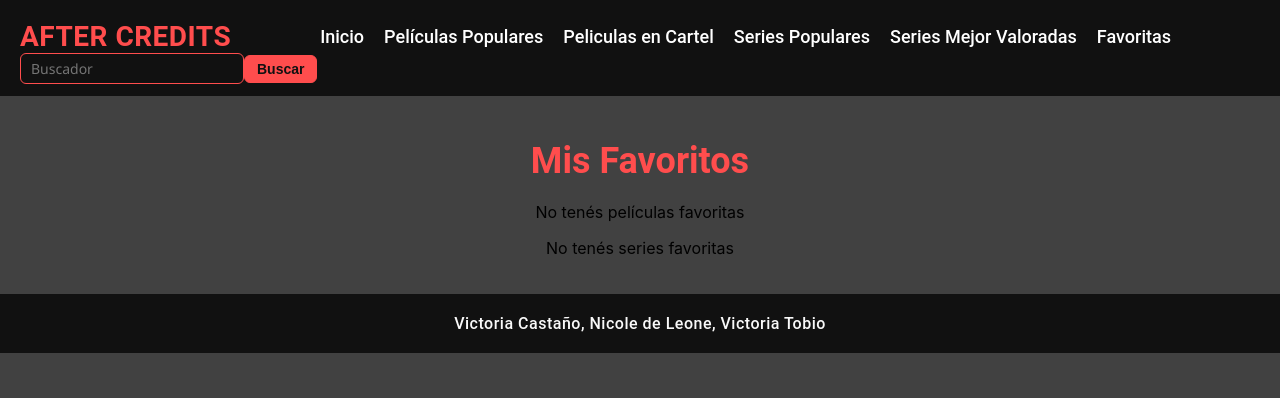
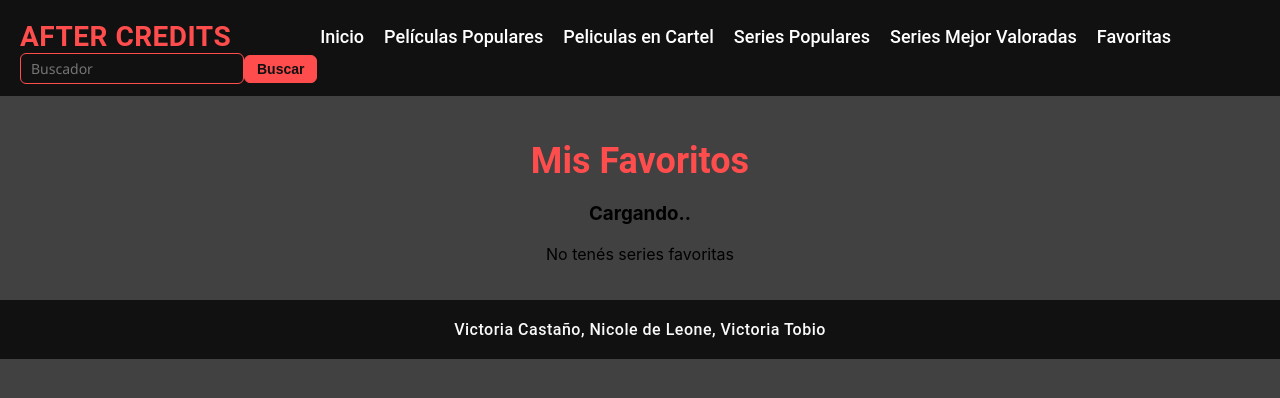
Before and after one commit to NicoledeLeone23/proyectoIntegrador3, a React (Create React App) app in the folder proyecto/proyecto-integrador/: page /favoritos in a window 1280 px wide. Shown: the top 398 px of the page. Built offline with nearby package versions, Linux system fonts and the light colour scheme.

Commit message:
correciones

```diff
--- a/proyecto/proyecto-integrador/src/components/Buscador/Buscador.js
+++ b/proyecto/proyecto-integrador/src/components/Buscador/Buscador.js
@@ -11,7 +11,7 @@ class Buscador extends Component {
   }
 
   controlarForm(e){
-    e.preventDefault();
+   e.preventDefault();
     this.props.history.push("/resultado/" + this.state.input);
   };
 
--- a/proyecto/proyecto-integrador/src/components/SerieDetail/SerieDetail.js
+++ b/proyecto/proyecto-integrador/src/components/SerieDetail/SerieDetail.js
@@ -17,8 +17,6 @@ class SerieDetail extends Component {
     }
   }
   verificarFavorito() {
-    if (!this.props.data) return;
-
     let favoritosEnStorage = localStorage.getItem("favoritos");
     let favoritos= undefined;
 
@@ -83,7 +81,7 @@ class SerieDetail extends Component {
         <p>Sinopsis: {serie.overview}</p>
         <p><strong>Géneros:</strong></p>
         <ul>
-        {serie.genres && serie.genres.length > 0
+        {serie.genres.length > 0
             ? serie.genres.map((genero,i) => <li key={genero.i}>{genero.name}</li>)
             : []}
         </ul>
--- a/proyecto/proyecto-integrador/src/screens/Favoritos/Favoritos.js
+++ b/proyecto/proyecto-integrador/src/screens/Favoritos/Favoritos.js
@@ -24,21 +24,29 @@ class Favoritos extends Component {
     this.setState({ favoritos: favoritos });
   }
 
+  actualizar(id){
+
+  }
+
   render(){
+
+    console.log(this.state.favoritos.length);
+
+
     return (
         <React.Fragment>
           <Header />
 
           <div className="favoritos-container">
             <h1>Mis Favoritos</h1>
-
-            {this.state.favoritos.filter(elemento => elemento.title).length > 0 ? (
+            {this.state.favoritos.length === 0 ? <h3>Cargando..</h3>:
+            this.state.favoritos.filter(elemento => elemento.title).length > 0 ? (
               <div className="favoritos-seccion">
                 <h2>Películas en Favoritos</h2>
                 <section>
                     <div className="cards-row">
                         {this.state.favoritos.filter(elemento => elemento.title).map(elemento => (
-                            <PeliculaSeriesCard key={elemento.id} item={elemento} />
+                            <PeliculaSeriesCard key={elemento.id}  item={elemento} />
                         ))}
                     </div>
                 </section>
@@ -61,7 +69,9 @@ class Favoritos extends Component {
             ) : (
               <p> No tenés series favoritas </p>
             )}
+
           </div>
+
         <Footer />
         </React.Fragment>
       );
```
